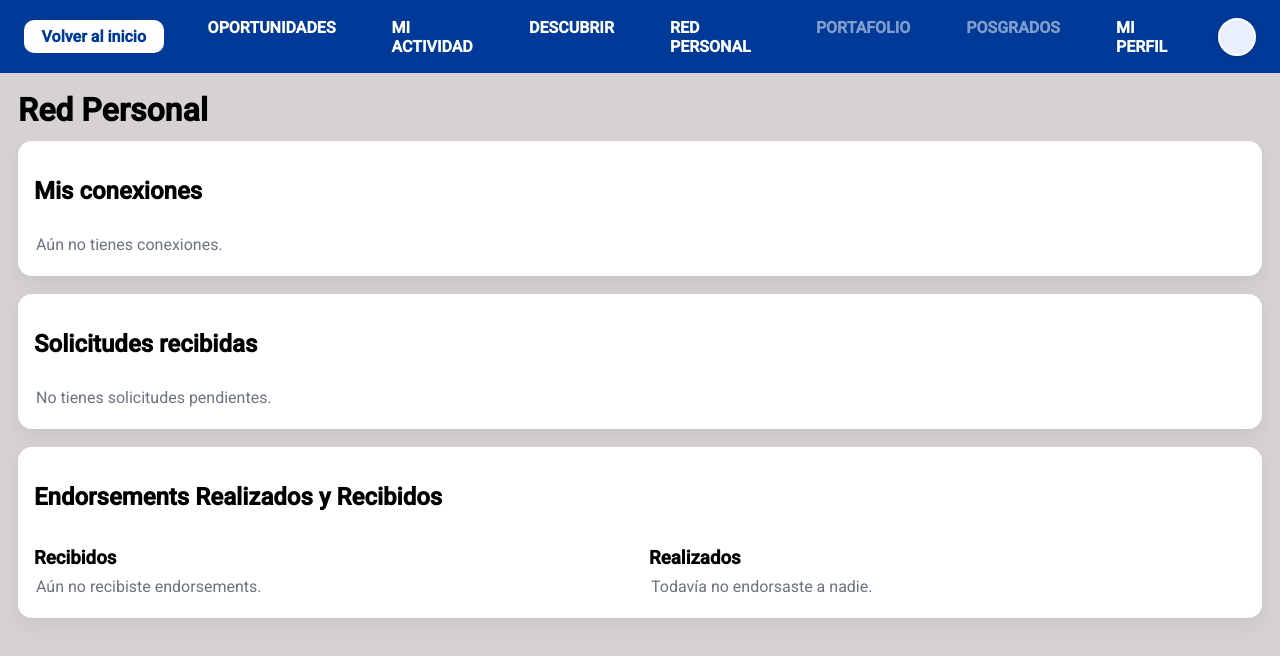
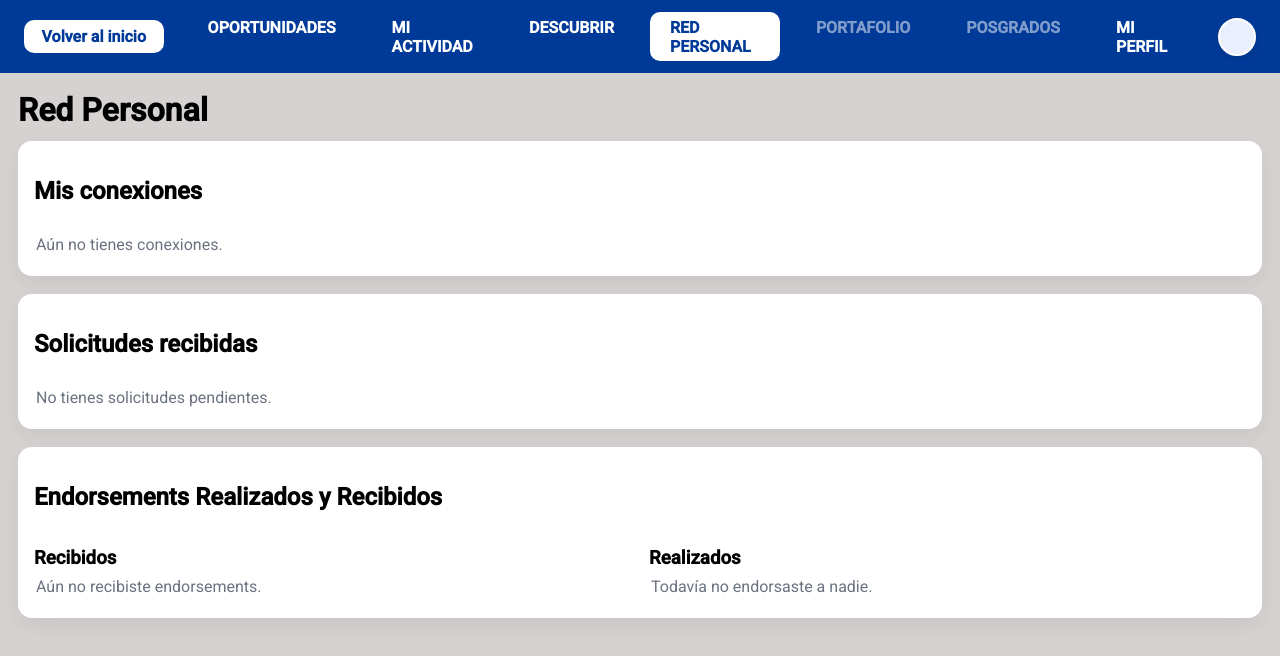
Before and after one commit to ViasUC/Alumni, an Angular app: page /red-personal in a window 1280 px wide. Shown: the top 656 px of the page. Built offline with nearby package versions, Linux system fonts and the light colour scheme.

Commit message:
fix panel

```diff
--- a/src/app/shared/panel-lista/panel-lista.component.ts
+++ b/src/app/shared/panel-lista/panel-lista.component.ts
@@ -1,6 +1,6 @@
 import { Component, OnInit } from '@angular/core';
 import { CommonModule } from '@angular/common';
-import { RouterModule } from '@angular/router';
+import { Router, RouterModule } from '@angular/router';
 import { AuthService } from '../../services/auth.service';
 
 @Component({
@@ -16,10 +16,26 @@ export class PanelListaComponent implements OnInit {
   iniciales: string = '';
   activo: string = '';
 
-  constructor(private authService: AuthService) {}
+  constructor(
+    private authService: AuthService,
+    private router: Router
+  ) {}
 
   ngOnInit(): void {
+    this.detectarActivo();
     this.cargarUsuario();
+  }
+
+  /** Detecta URL y marca automáticamente la pestaña activa */
+  private detectarActivo(): void {
+    const url = this.router.url;
+
+    if (url.startsWith('/oportunidades')) this.activo = 'oportunidades';
+    else if (url.startsWith('/mi-actividad')) this.activo = 'actividad';
+    else if (url.startsWith('/descubrir')) this.activo = 'descubrir';
+    else if (url.startsWith('/red-personal')) this.activo = 'red';
+    else if (url.startsWith('/perfil')) this.activo = 'perfil';
+    else this.activo = '';
   }
 
   private cargarUsuario(): void {
@@ -32,8 +48,6 @@ export class PanelListaComponent implements OnInit {
 
       this.nombreUsuario = `${nombre} ${apellido}`.trim();
       this.iniciales = this.getIniciales(nombre, apellido);
-
-      console.log("[PanelLista] Usuario cargado:", this.nombreUsuario, "→", this.iniciales);
     } else {
       console.warn("[PanelLista] No se encontró usuario en AuthService.");
       this.nombreUsuario = '';
@@ -43,15 +57,8 @@ export class PanelListaComponent implements OnInit {
 
   private getIniciales(nombre: string, apellido: string): string {
     let ini = '';
-
-    if (nombre && nombre.length > 0) {
-      ini += nombre.charAt(0).toUpperCase();
-    }
-
-    if (apellido && apellido.length > 0) {
-      ini += apellido.charAt(0).toUpperCase();
-    }
-
+    if (nombre) ini += nombre[0].toUpperCase();
+    if (apellido) ini += apellido[0].toUpperCase();
     return ini;
   }
 }
```
